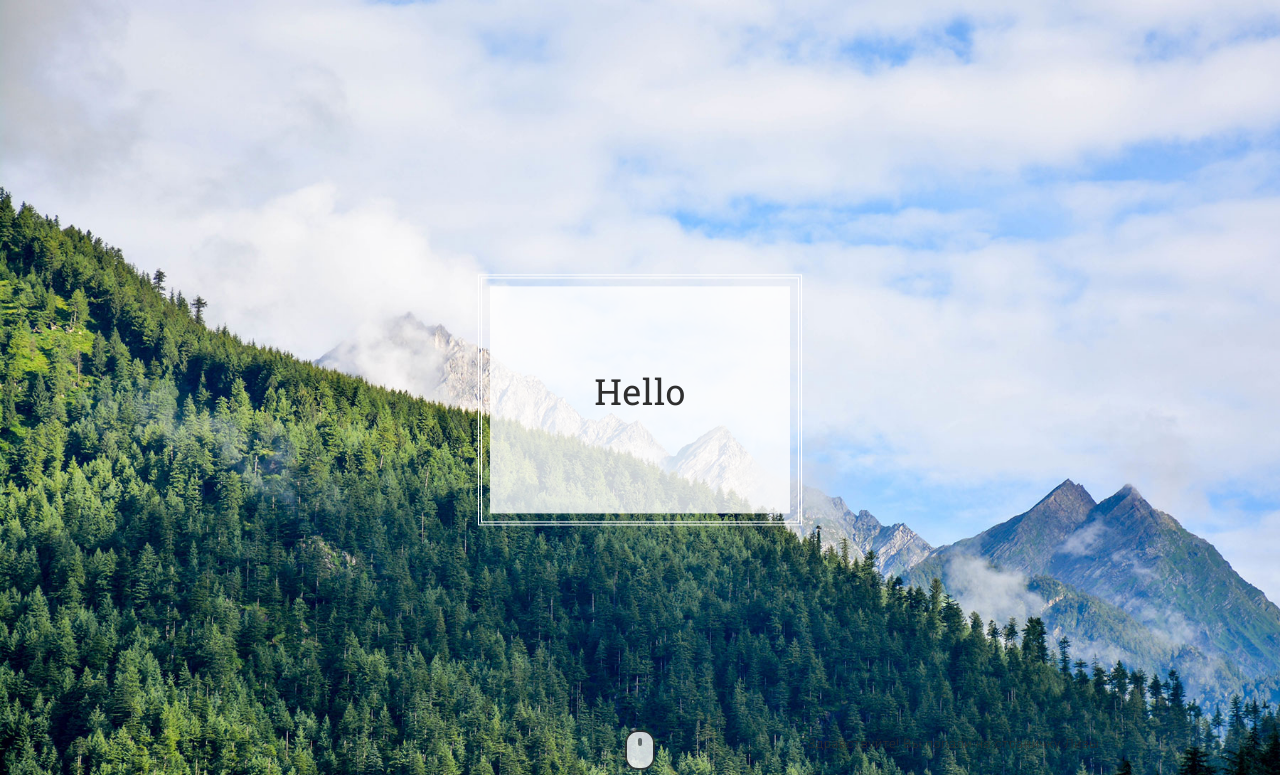
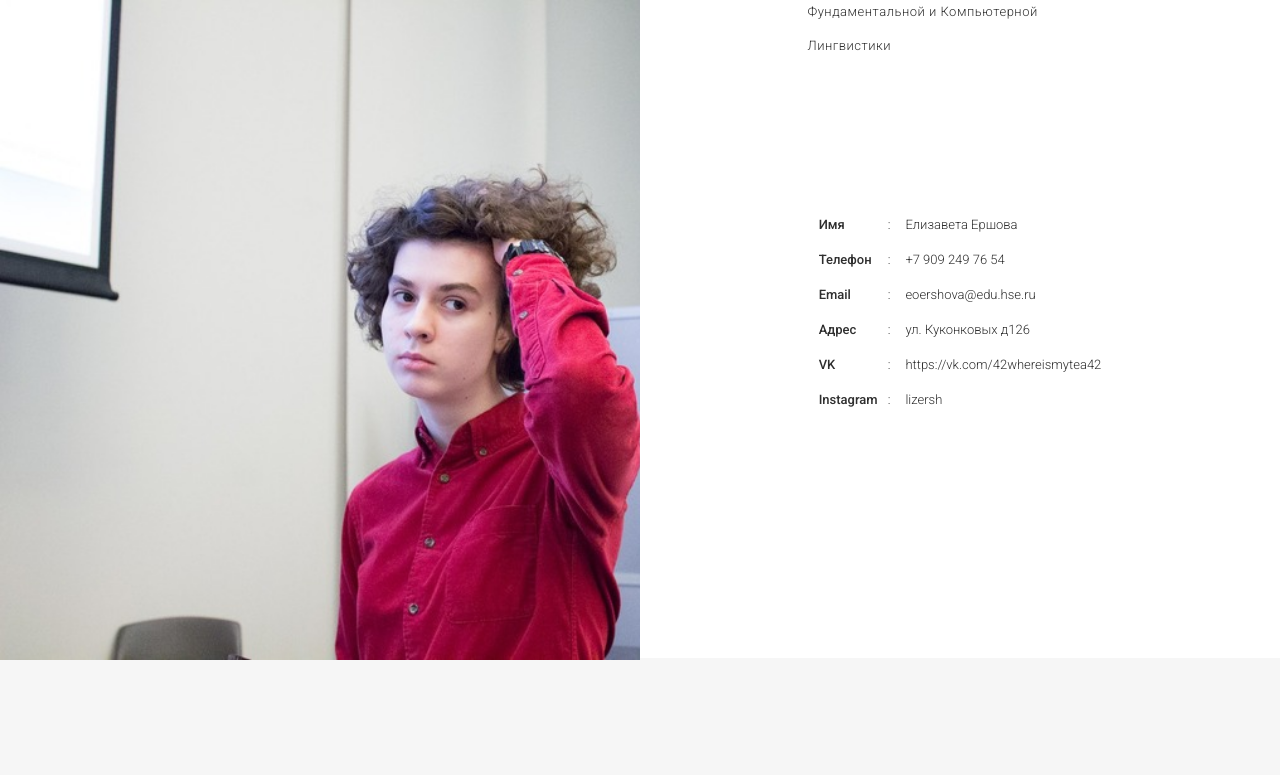
Before and after one commit to eoershova/personal_website, a plain HTML site: page index.html in a window 1280 px wide. Shown: the top 775 px of the page. Drawn offline with Linux system fonts and the light colour scheme.

Commit message:
Update index.html

```diff
--- a/index.html
+++ b/index.html
@@ -26,27 +26,6 @@
     <div class="content-wrap">
       <!--CONTENT-->
       <div class="content">
-        <!--HOME-->
-        <section id="home">
-          <div class="container">
-            <div class="row">
-              <div class="wrap-hero-content">
-                  <div class="hero-content">
-                    <h1>Hello</h1>
-                    <br>
-                    <span class="typed"></span>
-                  </div>
-              </div>
-              <div class="mouse-icon margin-20">
-                <div class="scroll"></div>
-              </div>
-            </div>
-          </div>
-        </section>
-        <!--/.HOME END-->
-
-
-
 
 
         <!--ABOUT-->
@@ -64,7 +43,6 @@
                       <p class="head-about">
                         Здравствуйте! Вы попали на страничку Лизы Ершовой, студентки второго курса Фундаментальной и Компьютерной Лингвистики
                       </p>
-
 
 
                 <div class="col-md-12 col-sm-12 col-xs-12 white-col">
```
